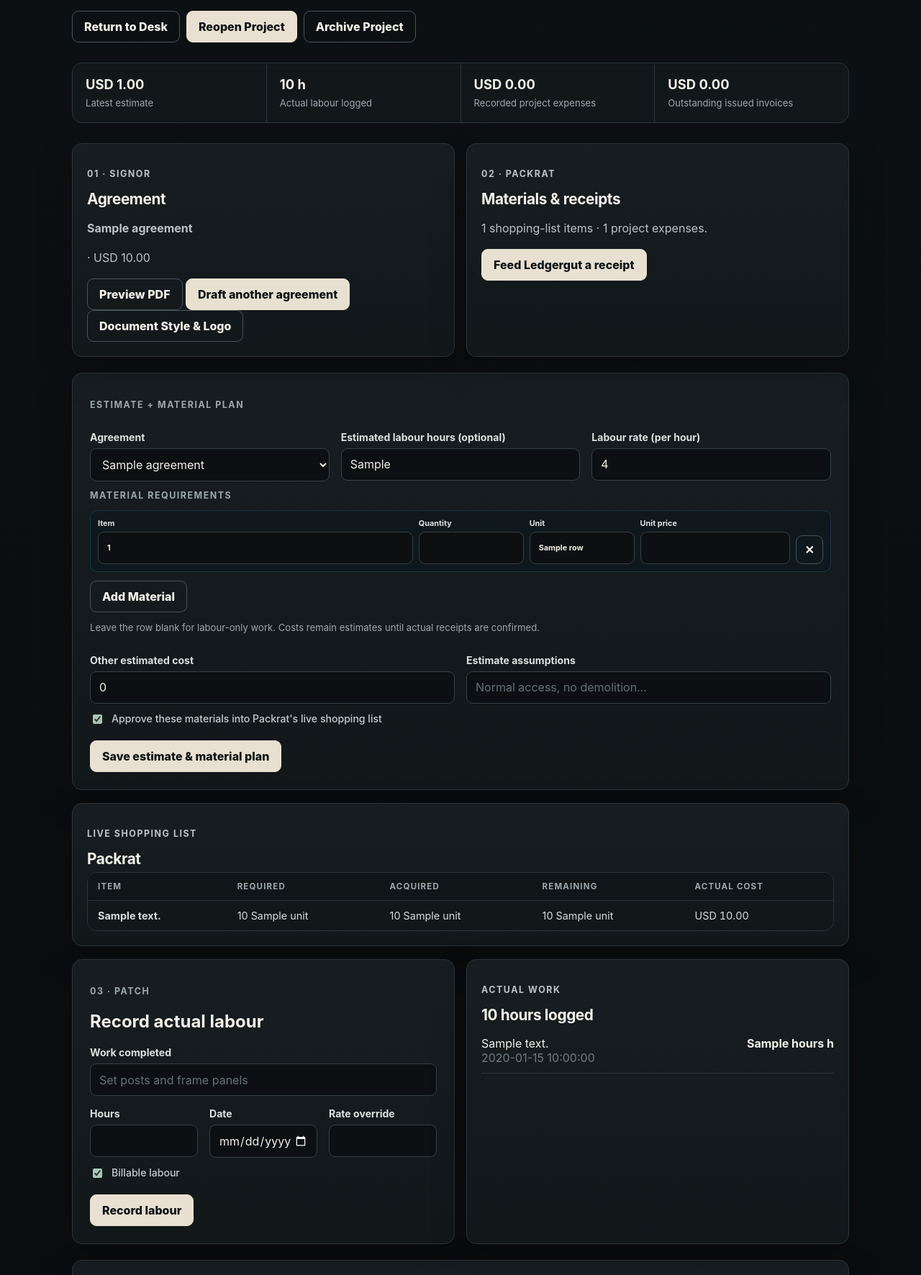
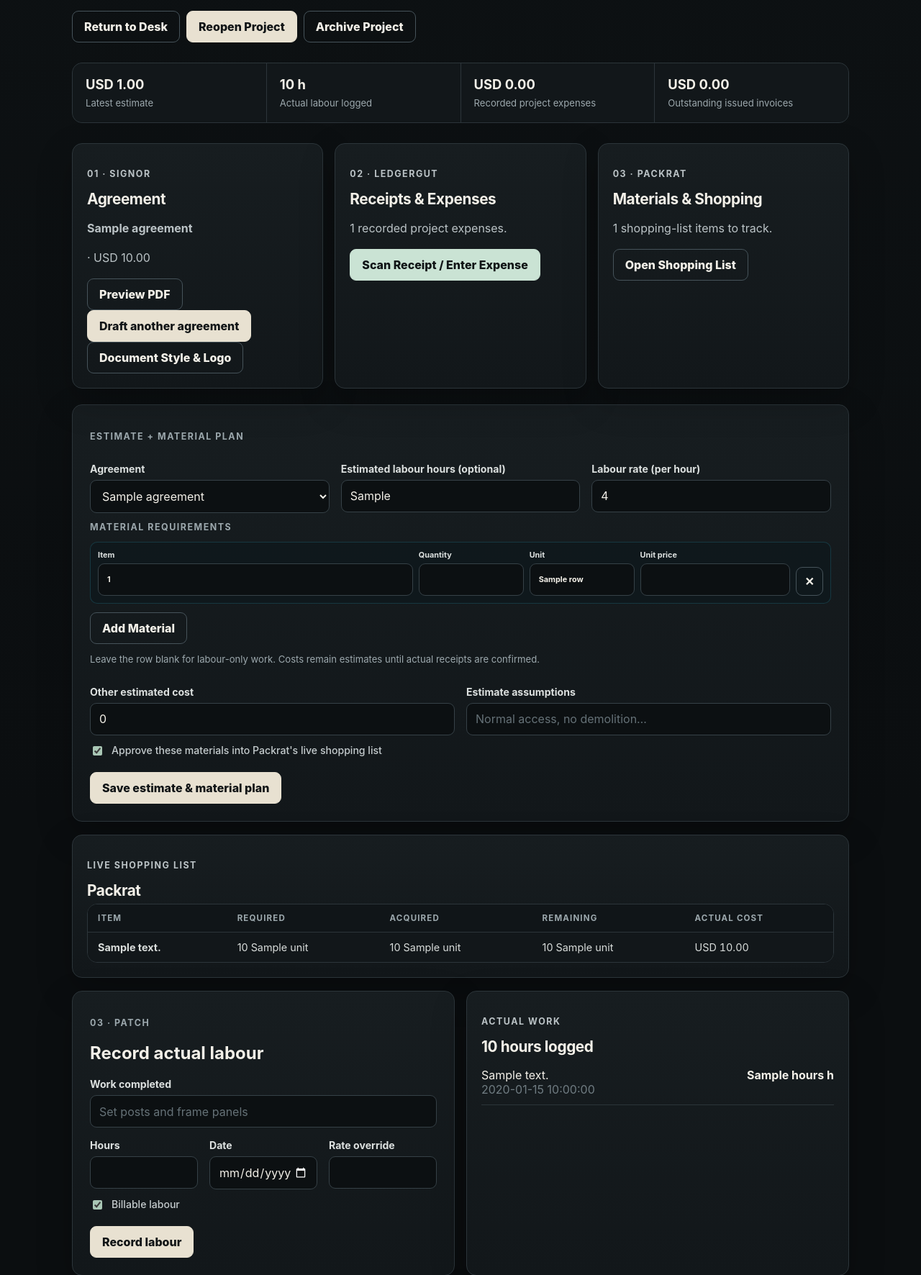
Before and after one commit to drakoswolf-lgtm/GoblinBlackOffice, a Flask app: template app/office/templates/office/job_workbench.html in a window 1280 px wide. Shown: the part 236-2008 px from the top of the page at 72% size. Run offline with Flask 3, Linux system fonts and the light colour scheme; the template is opened without the code that fills it: most values are stand-ins (such as "Sample title", 1, 10 or a date in 2020); some libraries are stand-ins or nearby versions.

Commit message:
ui(beta-a): give Ledgergut dedicated receipt channel separate from Packrat

```diff
--- a/app/office/templates/office/job_workbench.html
+++ b/app/office/templates/office/job_workbench.html
@@ -40,7 +40,7 @@
     <div class="stat"><strong>{{ currency }} {{ '%.2f'|format(ledger.outstanding) }}</strong><span>Outstanding issued invoices</span></div>
   </section>
 
-  <section class="grid grid-2" style="margin-top:18px">
+  <section class="grid grid-3" style="margin-top:18px">
     <article class="card">
       <p class="card-kicker">01 · SigNor</p>
       <h2>Agreement</h2>
@@ -59,10 +59,17 @@
     </article>
 
     <article class="card">
-      <p class="card-kicker">02 · Packrat</p>
-      <h2>Materials &amp; receipts</h2>
-      <p>{{ shopping_items|length }} shopping-list items · {{ expenses|length }} project expenses.</p>
-      <a class="button" href="/ledgergut/?project_id={{ project.project_id }}">Feed Ledgergut a receipt</a>
+      <p class="card-kicker">02 · Ledgergut</p>
+      <h2>Receipts &amp; Expenses</h2>
+      <p>{{ expenses|length }} recorded project expenses.</p>
+      <a class="button signal" href="/ledgergut/?project_id={{ project.project_id }}">Scan Receipt / Enter Expense</a>
+    </article>
+
+    <article class="card">
+      <p class="card-kicker">03 · Packrat</p>
+      <h2>Materials &amp; Shopping</h2>
+      <p>{{ shopping_items|length }} shopping-list items to track.</p>
+      <a class="button secondary" href="#packrat-shopping">Open Shopping List</a>
     </article>
   </section>
 
@@ -112,7 +119,7 @@
   </form>
   {% endif %}
 
-  <section class="card" style="margin-top:18px">
+  <section class="card" id="packrat-shopping" style="margin-top:18px">
     <p class="card-kicker">Live shopping list</p>
     <h2>Packrat</h2>
     {% if shopping_items %}
```
